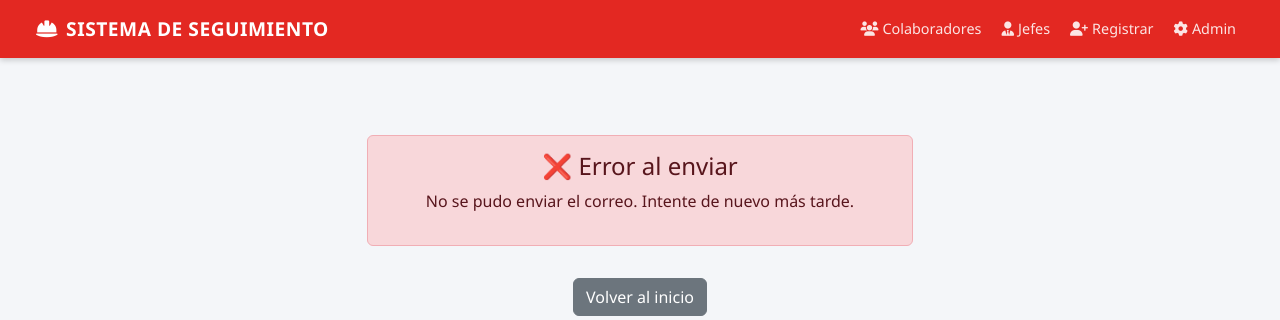
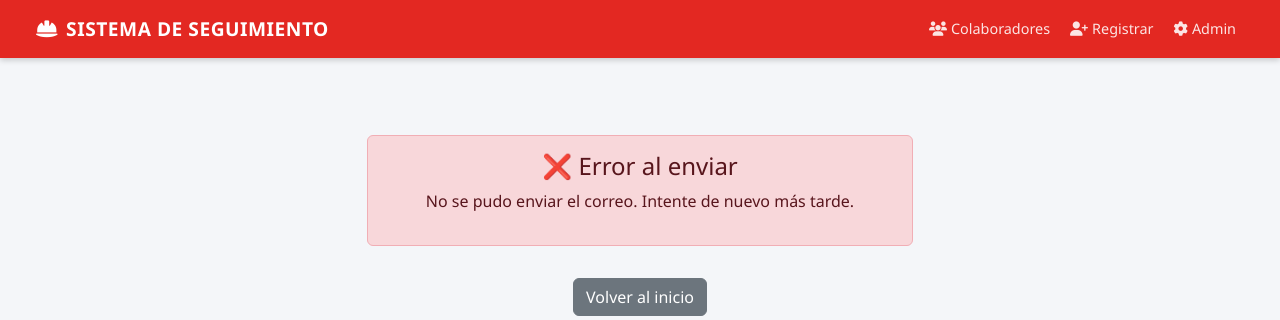
Before and after one commit to Corzito/proyecto_jefecito, a Django app: template _periodo_de_prueba/templates/_periodo_de_prueba/alerta_jefe_confirmacion.html in a window 1280 px wide. Shown: the top 320 px of the page. Run offline with Django 3.2, Linux system fonts and the light colour scheme; the template is opened without the code that fills it, so the values that code supplies are empty.

Commit message:
refactor: quitar correo jefe y enlace jefes del navbar

```diff
--- a/_periodo_de_prueba/forms.py
+++ b/_periodo_de_prueba/forms.py
@@ -7,14 +7,13 @@ class ColaboradorForm(forms.ModelForm):
         model = Colaborador
         fields = [
             'cedula', 'nombres', 'cargo', 'jefe_inmediato',
-            'correo_jefe', 'empresa', 'celular', 'fecha_ingreso'
+            'empresa', 'celular', 'fecha_ingreso'
         ]
         widgets = {
             'cedula': forms.TextInput(attrs={'class': 'form-control', 'placeholder': 'Ej: 1055247375'}),
             'nombres': forms.TextInput(attrs={'class': 'form-control', 'placeholder': 'Nombre completo'}),
             'cargo': forms.TextInput(attrs={'class': 'form-control', 'placeholder': 'Cargo'}),
             'jefe_inmediato': forms.TextInput(attrs={'class': 'form-control', 'placeholder': 'Nombre del jefe'}),
-            'correo_jefe': forms.EmailInput(attrs={'class': 'form-control', 'placeholder': 'correo@empresa.com'}),
             'empresa': forms.Select(attrs={'class': 'form-control'}),
             'celular': forms.TextInput(attrs={'class': 'form-control', 'placeholder': 'No. Celular'}),
             'fecha_ingreso': forms.DateInput(attrs={'class': 'form-control', 'type': 'date'}),
--- a/_periodo_de_prueba/templates/_periodo_de_prueba/form.html
+++ b/_periodo_de_prueba/templates/_periodo_de_prueba/form.html
@@ -44,11 +44,6 @@
           </div>
 
           <div class="col-md-6">
-            <label class="form-label fw-semibold">Correo Jefe <span class="text-muted fw-normal">(opcional)</span></label>
-            {{ form.correo_jefe }}
-          </div>
-
-          <div class="col-md-6">
             <label class="form-label fw-semibold">No. Celular</label>
             {{ form.celular }}
           </div>
--- a/_periodo_de_prueba/templates/base.html
+++ b/_periodo_de_prueba/templates/base.html
@@ -123,12 +123,6 @@
             </a>
           </li>
           <li class="nav-item">
-            <a class="nav-link {% if 'jefe' in request.resolver_match.url_name %}active{% endif %}"
-               href="{% url 'periodo:lista_jefes' %}">
-              <i class="fas fa-user-tie me-1"></i>Jefes
-            </a>
-          </li>
-          <li class="nav-item">
             <a class="nav-link" href="{% url 'periodo:agregar' %}">
               <i class="fas fa-user-plus me-1"></i>Registrar
             </a>
```
